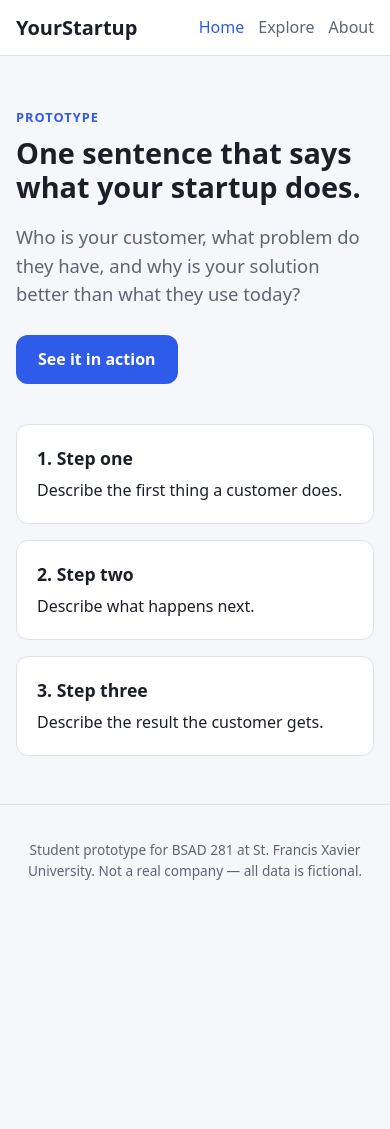
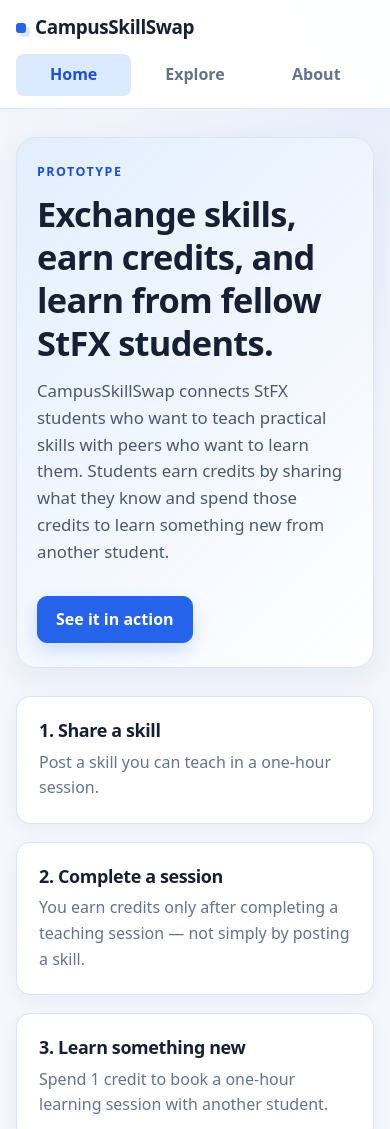
Before and after one commit to Izzy-World-Tech/campus-skill-swap, a plain HTML site: page index.html in a window 390 px wide. Shown: the top 1129 px of the page. Before the commit the page ends 915 px from the top, so only its background shows below. Drawn offline with Linux system fonts and the light colour scheme.

Commit message:
CampusSkillSwap foundation: branding, data, styling

```diff
--- a/data.js
+++ b/data.js
@@ -11,16 +11,16 @@
 // ============================================================
 
 const STARTUP = {
-  name: "YourStartup",
-  tagline: "One sentence that says what your startup does.",
-  pitch: "Who is your customer, what problem do they have, and why is your solution better than what they use today?"
+  name: "CampusSkillSwap",
+  tagline: "Exchange skills, earn credits, and learn from fellow StFX students.",
+  pitch: "CampusSkillSwap connects StFX students who want to teach practical skills with peers who want to learn them. Students earn credits by sharing what they know and spend those credits to learn something new from another student."
 };
 
 const LISTINGS = [
-  { id: 1, name: "Sample listing A", category: "Category 1", description: "A short description of this item." },
-  { id: 2, name: "Sample listing B", category: "Category 2", description: "A short description of this item." },
-  { id: 3, name: "Sample listing C", category: "Category 1", description: "A short description of this item." },
-  { id: 4, name: "Sample listing D", category: "Category 3", description: "A short description of this item." },
-  { id: 5, name: "Sample listing E", category: "Category 2", description: "A short description of this item." },
-  { id: 6, name: "Sample listing F", category: "Category 3", description: "A short description of this item." }
+  { id: 1, name: "Maya - Excel Basics", category: "Data Skills", description: "Learn formulas, simple charts, and spreadsheet organization with Maya." },
+  { id: 2, name: "Liam - Python for Beginners", category: "Programming", description: "Practice variables, loops, and small Python projects with Liam." },
+  { id: 3, name: "Aisha - Photography Fundamentals", category: "Creative", description: "Explore composition, lighting, and phone or camera photography with Aisha." },
+  { id: 4, name: "Noah - Graphic Design Essentials", category: "Creative", description: "Create clear layouts and polished graphics with Noah using beginner-friendly tools." },
+  { id: 5, name: "Chloe - Public Speaking Practice", category: "Communication", description: "Build confidence, structure a short speech, and get friendly feedback from Chloe." },
+  { id: 6, name: "Ethan - Beginner Guitar", category: "Music", description: "Learn basic chords, strumming, and a simple song with Ethan." }
 ];
--- a/index.html
+++ b/index.html
@@ -3,7 +3,7 @@
 <head>
   <meta charset="utf-8">
   <meta name="viewport" content="width=device-width, initial-scale=1">
-  <title>YourStartup</title>
+  <title>CampusSkillSwap</title>
   <meta name="description" content="A student startup prototype for BSAD 281.">
   <link rel="stylesheet" href="styles.css">
 </head>
@@ -14,7 +14,7 @@
        Each link points to a "view" further down the page (#home, #explore, #about).
        ========================================================= -->
   <header class="site-header">
-    <a class="brand" href="#home" id="brand-name">YourStartup</a>
+    <a class="brand" href="#home" id="brand-name">CampusSkillSwap</a>
     <nav aria-label="Main">
       <a href="#home">Home</a>
       <a href="#explore">Explore</a>
@@ -30,26 +30,25 @@
     <section id="home" data-view>
       <div class="hero">
         <p class="eyebrow">Prototype</p>
-        <h1 id="tagline">One sentence that says what your startup does.</h1>
+        <h1 id="tagline">Teach a skill. Earn credits. Learn something new.</h1>
         <p class="lead" id="pitch">
-          Who is your customer, what problem do they have, and why is your
-          solution better than what they use today?
+          Students teach one-hour sessions to earn 1 credit, then spend 1 credit to learn from another student.
         </p>
         <a class="button" href="#explore">See it in action</a>
       </div>
 
       <div class="steps">
         <div class="card">
-          <h2>1. Step one</h2>
-          <p>Describe the first thing a customer does.</p>
+          <h2>1. Share a skill</h2>
+          <p>Post a skill you can teach in a one-hour session.</p>
         </div>
         <div class="card">
-          <h2>2. Step two</h2>
-          <p>Describe what happens next.</p>
+          <h2>2. Complete a session</h2>
+          <p>You earn credits only after completing a teaching session — not simply by posting a skill.</p>
         </div>
         <div class="card">
-          <h2>3. Step three</h2>
-          <p>Describe the result the customer gets.</p>
+          <h2>3. Learn something new</h2>
+          <p>Spend 1 credit to book a one-hour learning session with another student.</p>
         </div>
       </div>
     </section>
@@ -76,8 +75,8 @@
          ======================================================= -->
     <section id="about" data-view hidden>
       <h1>About us</h1>
-      <p>Tell the story of why your team started this company.</p>
-      <p>Use first names only, or no names at all — this site is public.</p>
+      <p>StFX students have skills worth sharing and skills they want to learn. But paid tutoring is expensive, and informal groups can be difficult to organize.</p>
+      <p>CampusSkillSwap gives students a trusted, convenient way to connect, exchange one-hour sessions, and build useful skills together.</p>
     </section>
 
   </main>
--- a/styles.css
+++ b/styles.css
@@ -1,160 +1,382 @@
 /* ============================================================
-   styles.css — how your site looks.
-   Change the colours in :root first; the rest of the site uses them.
+   CampusSkillSwap visual theme
    ============================================================ */
 
 :root {
-  --brand: #2f5bea;        /* main colour: buttons, links */
-  --brand-dark: #1f3fae;   /* hover colour */
-  --text: #1b1f27;
-  --muted: #5d6573;
-  --background: #f6f7fb;
-  --surface: #ffffff;      /* cards */
-  --border: #dde1ea;
-  --radius: 12px;
+  --brand: #2563eb;
+  --brand-dark: #1d4ed8;
+  --brand-light: #dbeafe;
+  --text: #172033;
+  --muted: #64748b;
+  --background: #f4f7fb;
+  --surface: #ffffff;
+  --border: #dbe4f0;
+  --radius: 14px;
+  --shadow: 0 10px 30px rgba(30, 64, 175, 0.08);
   --font: system-ui, -apple-system, "Segoe UI", Roboto, Helvetica, Arial, sans-serif;
 }
 
 * { box-sizing: border-box; }
 
+html { scroll-behavior: smooth; }
+
 body {
   margin: 0;
+  min-height: 100vh;
   font-family: var(--font);
   color: var(--text);
-  background: var(--background);
-  line-height: 1.55;
+  background:
+    radial-gradient(circle at top right, rgba(37, 99, 235, 0.07), transparent 28rem),
+    var(--background);
+  line-height: 1.6;
+  -webkit-font-smoothing: antialiased;
 }
 
 a { color: var(--brand); }
-a:focus-visible, button:focus-visible, input:focus-visible {
-  outline: 3px solid var(--brand);
-  outline-offset: 2px;
+a:focus-visible,
+button:focus-visible,
+input:focus-visible {
+  outline: 3px solid rgba(37, 99, 235, 0.35);
+  outline-offset: 3px;
 }
 
 /* ---------- Header ---------- */
 .site-header {
+  position: sticky;
+  top: 0;
+  z-index: 10;
   display: flex;
   flex-wrap: wrap;
   align-items: center;
   justify-content: space-between;
-  gap: 12px;
-  padding: 16px 24px;
-  background: var(--surface);
+  gap: 12px 24px;
+  min-height: 72px;
+  padding: 14px max(24px, calc((100% - 1000px) / 2));
+  background: rgba(255, 255, 255, 0.96);
   border-bottom: 1px solid var(--border);
+  backdrop-filter: blur(12px);
 }
+
 .brand {
-  font-weight: 700;
-  font-size: 1.25rem;
+  font-size: 1.35rem;
+  font-weight: 800;
   color: var(--text);
+  letter-spacing: -0.02em;
   text-decoration: none;
 }
-nav { display: flex; gap: 20px; }
+
+.brand::before {
+  content: "";
+  display: inline-block;
+  width: 10px;
+  height: 10px;
+  margin-right: 9px;
+  border-radius: 3px;
+  background: var(--brand);
+  vertical-align: 0.08em;
+  box-shadow: 4px 4px 0 var(--brand-light);
+}
+
+nav {
+  display: flex;
+  align-items: center;
+  gap: 6px;
+}
+
 nav a {
+  padding: 8px 12px;
+  border-radius: 8px;
   color: var(--muted);
   text-decoration: none;
-  font-weight: 500;
+  font-weight: 650;
+  transition: color 160ms ease, background 160ms ease;
 }
-nav a[aria-current="page"] { color: var(--brand); }
+
+nav a:hover {
+  color: var(--brand-dark);
+  background: var(--brand-light);
+}
+
+nav a[aria-current="page"] {
+  color: var(--brand-dark);
+  background: var(--brand-light);
+}
 
 /* ---------- Page layout ---------- */
 main {
   max-width: 1000px;
+  min-height: calc(100vh - 145px);
   margin: 0 auto;
-  padding: 32px 24px 64px;
+  padding: 56px 24px 72px;
 }
-h1 { line-height: 1.2; }
+
+main > section {
+  animation: view-in 180ms ease-out;
+}
+
+@keyframes view-in {
+  from { opacity: 0; transform: translateY(4px); }
+  to { opacity: 1; transform: translateY(0); }
+}
+
+h1,
+h2 {
+  color: var(--text);
+  line-height: 1.25;
+  letter-spacing: -0.02em;
+}
+
+h1 { font-size: clamp(2rem, 5vw, 3.1rem); }
 .muted { color: var(--muted); }
 
 /* ---------- Home ---------- */
-.hero { padding: 32px 0 40px; max-width: 680px; }
+.hero {
+  max-width: 760px;
+  margin-bottom: 44px;
+  padding: 38px 40px;
+  border: 1px solid var(--border);
+  border-radius: 20px;
+  background:
+    linear-gradient(135deg, rgba(219, 234, 254, 0.8), rgba(255, 255, 255, 0.95)),
+    var(--surface);
+  box-shadow: var(--shadow);
+}
+
 .eyebrow {
+  margin: 0 0 10px;
+  color: var(--brand-dark);
+  font-size: 0.78rem;
+  font-weight: 800;
+  letter-spacing: 0.12em;
   text-transform: uppercase;
-  letter-spacing: 0.08em;
-  font-size: 0.8rem;
-  font-weight: 600;
-  color: var(--brand);
-  margin: 0;
 }
-.hero h1 { font-size: clamp(1.8rem, 4vw, 2.6rem); margin: 8px 0 16px; }
-.lead { font-size: 1.15rem; color: var(--muted); }
+
+.hero h1 {
+  max-width: 650px;
+  margin: 0 0 14px;
+  font-size: clamp(2.2rem, 6vw, 3.35rem);
+}
+
+.lead {
+  max-width: 650px;
+  margin: 0 0 22px;
+  color: #4b5870;
+  font-size: 1.16rem;
+}
 
 .button {
-  display: inline-block;
+  display: inline-flex;
+  align-items: center;
+  justify-content: center;
+  min-height: 44px;
   margin-top: 8px;
-  padding: 12px 22px;
-  border: none;
-  border-radius: var(--radius);
+  padding: 10px 18px;
+  border: 1px solid var(--brand);
+  border-radius: 10px;
   background: var(--brand);
-  color: #fff;
+  color: #ffffff;
   font: inherit;
-  font-weight: 600;
+  font-weight: 750;
   text-decoration: none;
   cursor: pointer;
+  box-shadow: 0 8px 18px rgba(37, 99, 235, 0.18);
+  transition: background 160ms ease, border-color 160ms ease, transform 160ms ease, box-shadow 160ms ease;
 }
-.button:hover { background: var(--brand-dark); }
+
+.button:hover {
+  background: var(--brand-dark);
+  border-color: var(--brand-dark);
+  transform: translateY(-1px);
+  box-shadow: 0 10px 22px rgba(37, 99, 235, 0.24);
+}
+
 .button.secondary {
-  background: transparent;
-  color: var(--brand);
-  border: 1px solid var(--brand);
-  padding: 8px 14px;
+  min-height: 38px;
+  margin-top: 2px;
+  padding: 7px 13px;
+  background: var(--surface);
+  color: var(--brand-dark);
+  box-shadow: none;
+}
+
+.button.secondary:hover {
+  background: var(--brand-light);
 }
 
 .steps {
   display: grid;
   grid-template-columns: repeat(auto-fit, minmax(220px, 1fr));
-  gap: 16px;
+  gap: 18px;
 }
 
 /* ---------- Cards (used everywhere) ---------- */
 .card {
+  display: flex;
+  flex-direction: column;
+  align-items: flex-start;
+  min-height: 190px;
+  padding: 22px;
   background: var(--surface);
   border: 1px solid var(--border);
   border-radius: var(--radius);
-  padding: 20px;
+  box-shadow: 0 5px 18px rgba(30, 64, 175, 0.05);
+  transition: border-color 160ms ease, transform 160ms ease, box-shadow 160ms ease;
 }
-.card h2 { font-size: 1.1rem; margin: 0 0 6px; }
-.card p { margin: 0 0 12px; }
-.card p:last-child { margin-bottom: 0; }
+
+.card:hover {
+  border-color: #b8c9e6;
+  transform: translateY(-3px);
+  box-shadow: var(--shadow);
+}
+
+.card h2 {
+  margin: 0 0 8px;
+  font-size: 1.12rem;
+}
+
+.card p {
+  margin: 0 0 16px;
+  color: var(--muted);
+}
+
+.card p:last-of-type { margin-bottom: auto; }
+
 .tag {
   display: inline-block;
-  font-size: 0.8rem;
-  padding: 2px 10px;
+  margin-bottom: 12px;
+  padding: 4px 10px;
   border-radius: 999px;
-  background: var(--background);
-  color: var(--muted);
-  margin-bottom: 10px;
+  background: var(--brand-light);
+  color: var(--brand-dark);
+  font-size: 0.78rem;
+  font-weight: 750;
 }
 
 /* ---------- Explore ---------- */
-.search { display: block; margin: 16px 0; }
-.search span { display: block; font-weight: 600; margin-bottom: 6px; }
+#explore h1,
+#about h1 {
+  margin: 0 0 12px;
+}
+
+#explore > .muted:first-of-type {
+  margin-top: 0;
+}
+
+.search {
+  display: block;
+  margin: 24px 0 18px;
+}
+
+.search span {
+  display: block;
+  margin-bottom: 7px;
+  font-weight: 700;
+}
+
 .search input {
   width: 100%;
-  max-width: 420px;
-  padding: 10px 12px;
+  max-width: 520px;
+  padding: 12px 14px;
+  border: 1px solid var(--border);
+  border-radius: 10px;
+  background: var(--surface);
+  color: var(--text);
   font: inherit;
-  border: 1px solid var(--border);
-  border-radius: var(--radius);
+  box-shadow: 0 4px 14px rgba(30, 64, 175, 0.04);
 }
+
+.search input::placeholder { color: #94a3b8; }
+
 .grid {
   display: grid;
   grid-template-columns: repeat(auto-fill, minmax(240px, 1fr));
-  gap: 16px;
+  gap: 18px;
+  margin-top: 18px;
 }
+
 .empty { color: var(--muted); font-style: italic; }
+
+/* ---------- About ---------- */
+#about {
+  max-width: 760px;
+  padding: 34px 38px;
+  border: 1px solid var(--border);
+  border-radius: 20px;
+  background: var(--surface);
+  box-shadow: var(--shadow);
+}
+
+#about p {
+  margin: 12px 0 0;
+  color: #4b5870;
+  font-size: 1.05rem;
+}
 
 /* ---------- Footer ---------- */
 .site-footer {
   border-top: 1px solid var(--border);
-  padding: 20px 24px;
+  padding: 22px 24px;
+  background: var(--surface);
+  color: var(--muted);
   text-align: center;
   font-size: 0.85rem;
-  color: var(--muted);
 }
+
+.site-footer p { margin: 0; }
 
 /* ---------- Small screens (phones) ---------- */
 @media (max-width: 600px) {
-  .site-header { padding: 12px 16px; }
-  main { padding: 20px 16px 48px; }
-  nav { gap: 14px; }
+  .site-header {
+    position: static;
+    min-height: auto;
+    padding: 12px 16px;
+  }
+
+  .brand { font-size: 1.18rem; }
+
+  nav {
+    width: 100%;
+    justify-content: space-between;
+  }
+
+  nav a {
+    flex: 1;
+    text-align: center;
+  }
+
+  main {
+    min-height: auto;
+    padding: 28px 16px 48px;
+  }
+
+  .hero,
+  #about {
+    padding: 24px 20px;
+  }
+
+  .hero {
+    margin-bottom: 28px;
+  }
+
+  .hero h1 { font-size: 2.15rem; }
+  .lead { font-size: 1.05rem; }
+
+  .steps,
+  .grid {
+    grid-template-columns: 1fr;
+  }
+
+  .card { min-height: 0; }
+
+  .search input { max-width: none; }
 }
+
+@media (prefers-reduced-motion: reduce) {
+  html { scroll-behavior: auto; }
+  *,
+  *::before,
+  *::after {
+    animation-duration: 0.01ms !important;
+    transition-duration: 0.01ms !important;
+  }
+}
```
